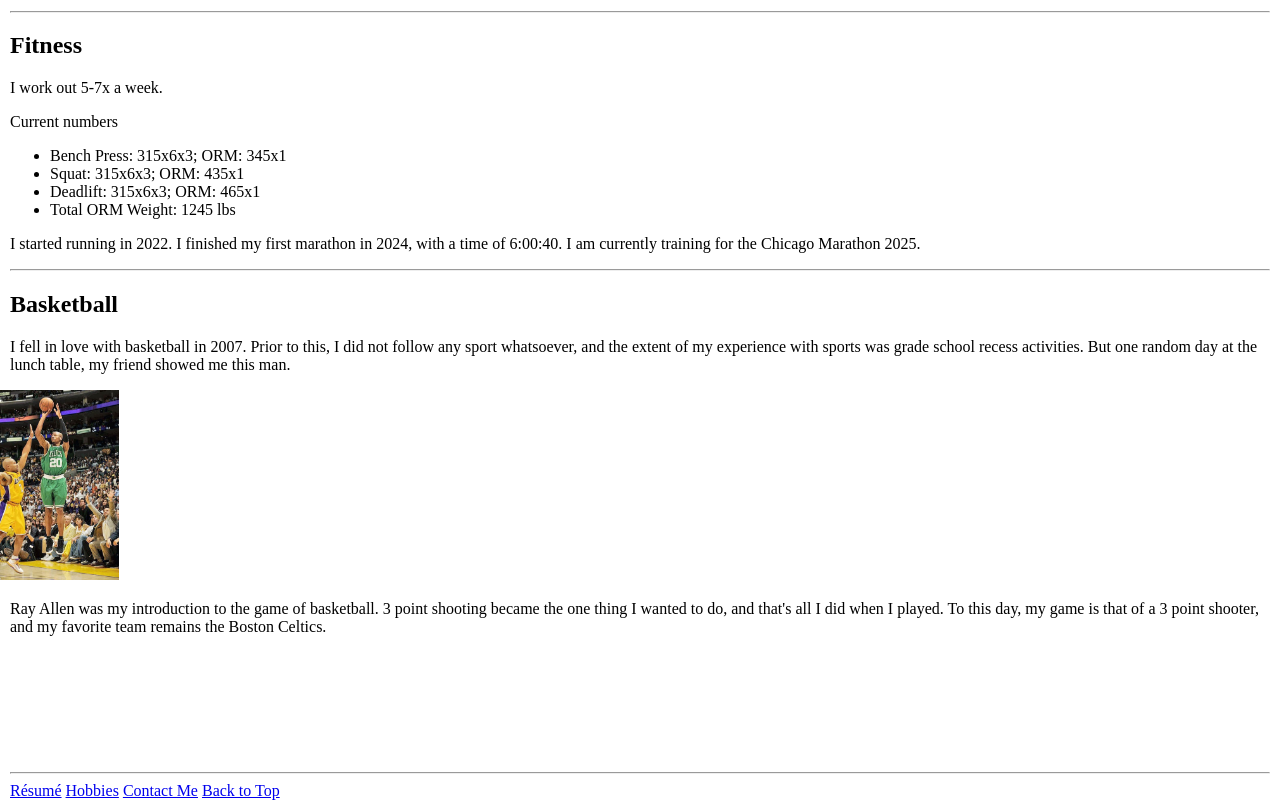
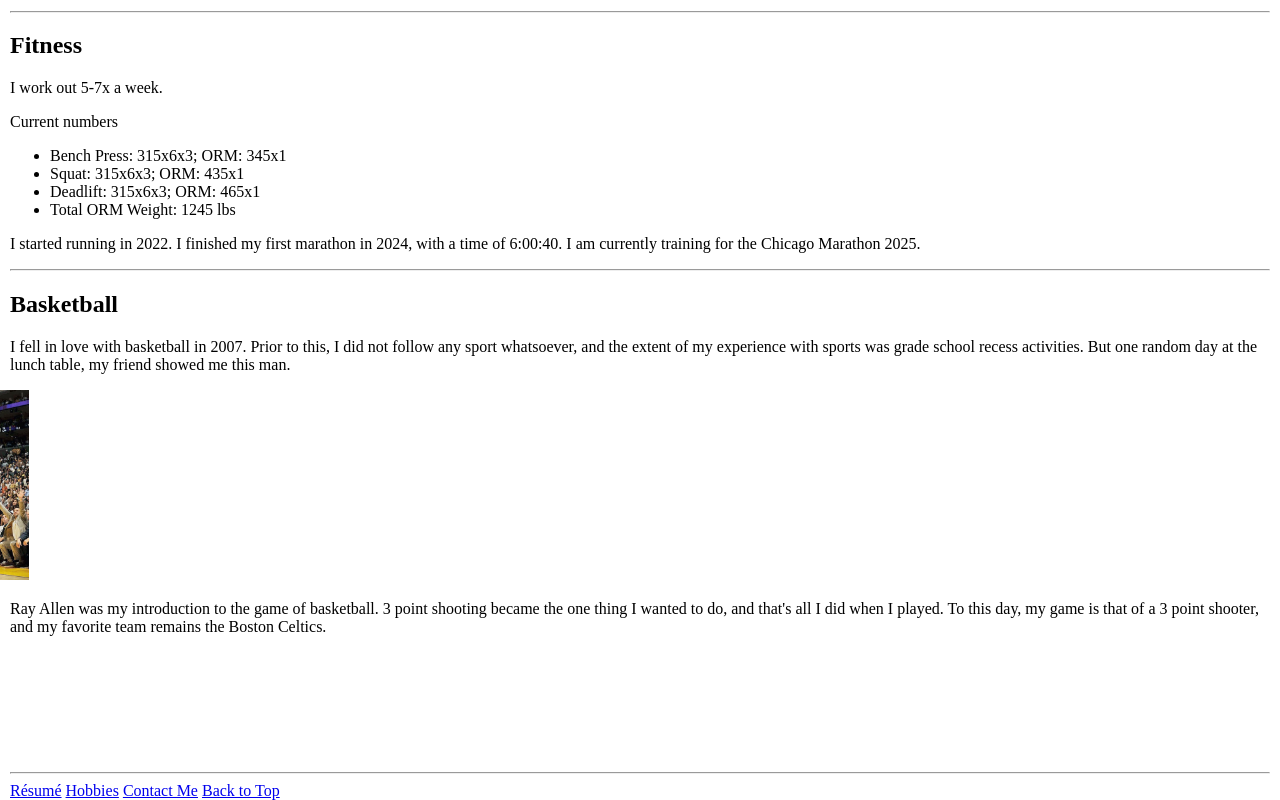
Before and after one commit to allen-tusic/Capstone-Project-1, a plain HTML site: page hobbies.html in a window 1280 px wide. Shown: the part 1247-2047 px from the top of the page. Drawn offline with Linux system fonts and the light colour scheme.

Commit message:
Update styles.css

```diff
--- a/styles.css
+++ b/styles.css
@@ -29,7 +29,7 @@ img {
 #ray {
     position:relative;
     top:0;
-    left:-10px;
+    left:-100px;
     width:fit-content;
 }
 
```
